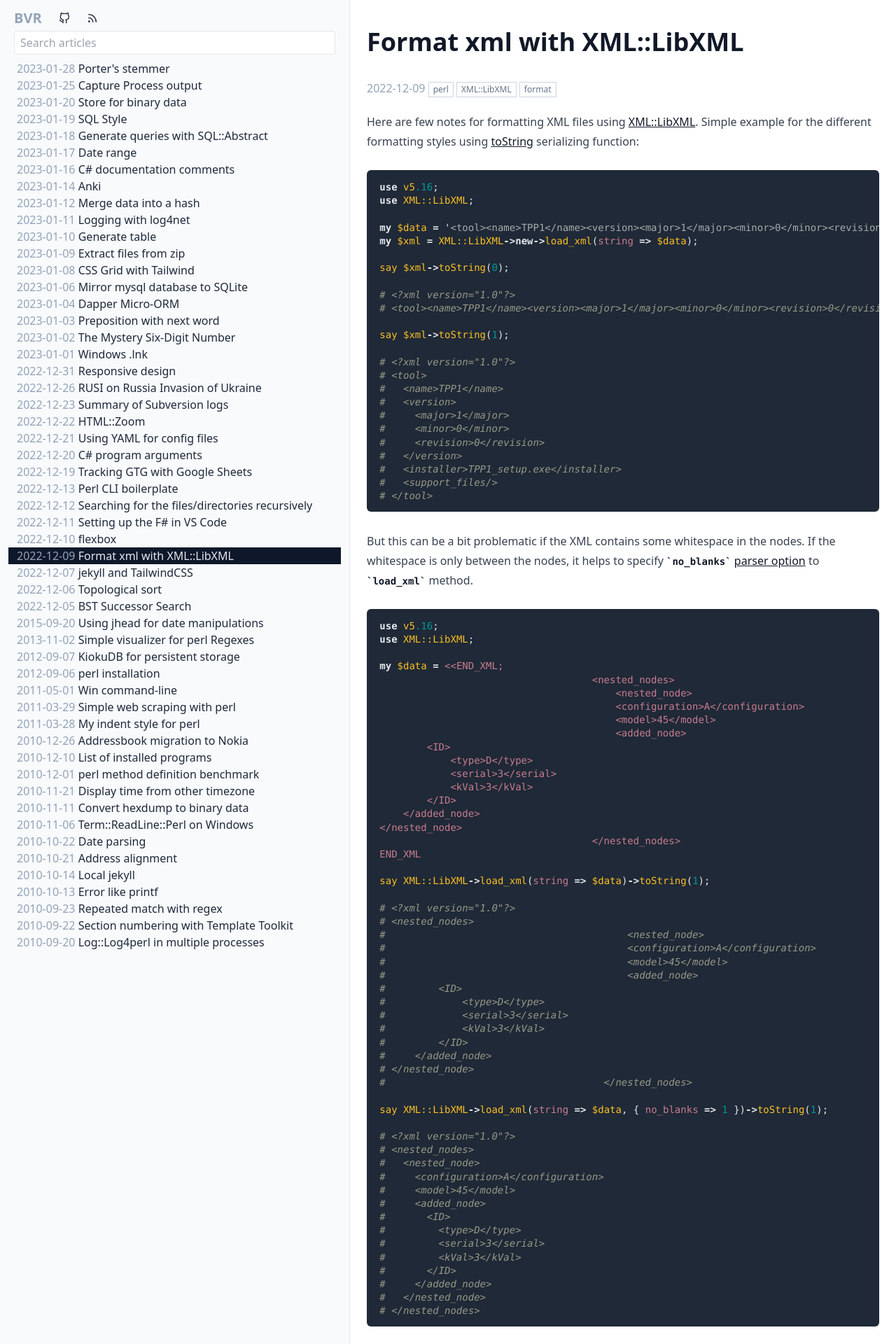
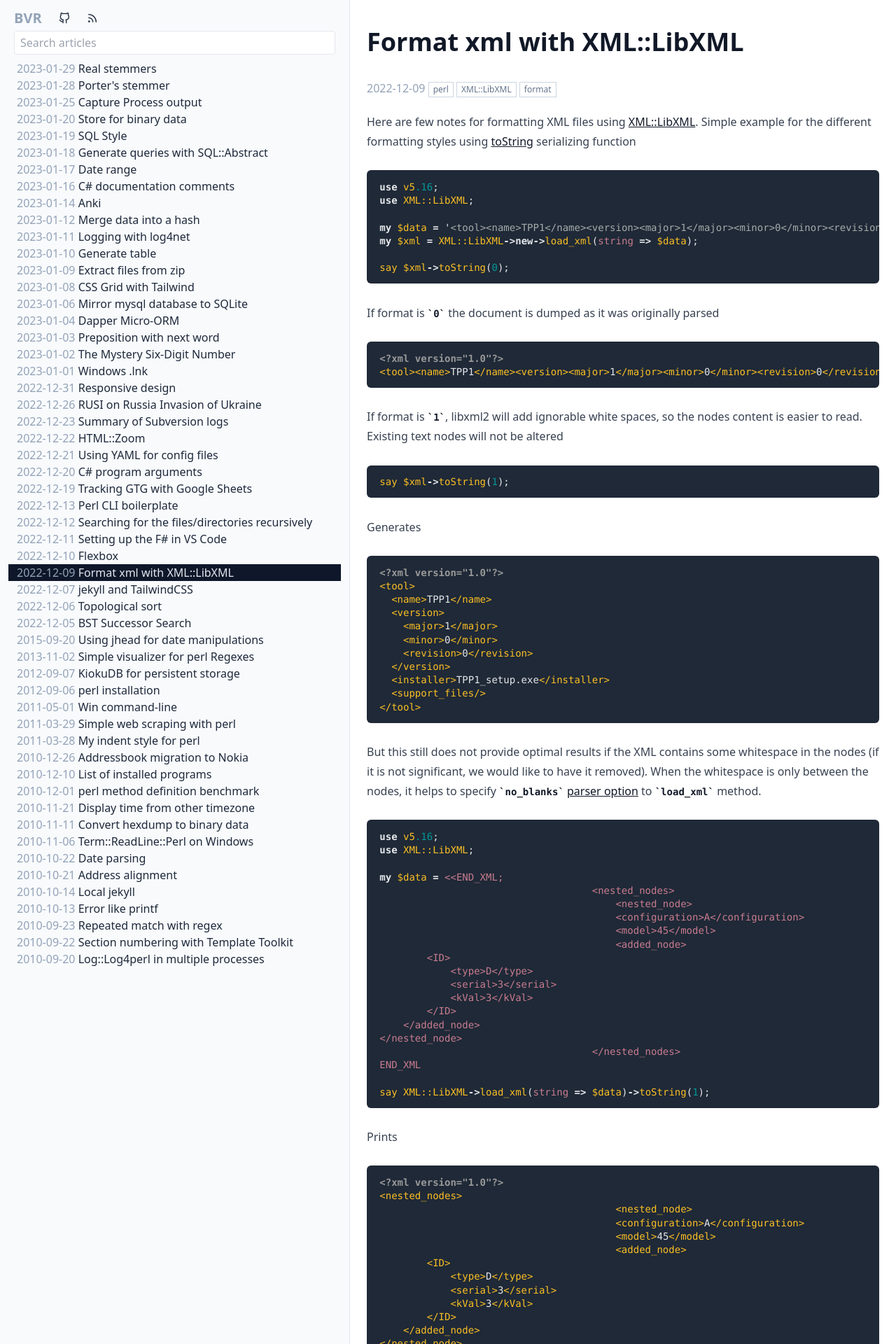
Before and after one commit to bvr/bvr.github.io, a Jekyll site: the page built from _posts/2022-12-09-clean-xml.md, in a window 1280 px wide. Shown: the top 1920 px of the page at 70% size. Built offline with Jekyll 4.4.1, drawn with Linux system fonts in a browser that asks for light colours; some of the changed text lies outside the part shown.

````diff
--- a/_posts/2022-12-09-clean-xml.md
+++ b/_posts/2022-12-09-clean-xml.md
@@ -7,7 +7,7 @@ tags:
   - XML::LibXML
   - format
 ---
-Here are few notes for formatting XML files using [XML::LibXML][1]. Simple example for the different formatting styles using [toString][2] serializing function:
+Here are few notes for formatting XML files using [XML::LibXML][1]. Simple example for the different formatting styles using [toString][2] serializing function
 
 ```perl
 use v5.16;
@@ -17,26 +17,38 @@ my $data = '<tool><name>TPP1</name><version><major>1</major><minor>0</minor><rev
 my $xml = XML::LibXML->new->load_xml(string => $data);
 
 say $xml->toString(0);
-
-# <?xml version="1.0"?>
-# <tool><name>TPP1</name><version><major>1</major><minor>0</minor><revision>0</revision></version><installer>TPP1_setup.exe</installer><support_files/></tool>
-
-say $xml->toString(1);
-
-# <?xml version="1.0"?>
-# <tool>
-#   <name>TPP1</name>
-#   <version>
-#     <major>1</major>
-#     <minor>0</minor>
-#     <revision>0</revision>
-#   </version>
-#   <installer>TPP1_setup.exe</installer>
-#   <support_files/>
-# </tool>
 ```
 
-But this can be a bit problematic if the XML contains some whitespace in the nodes. If the whitespace is only between the nodes, it helps to specify `no_blanks` [parser option][3] to `load_xml` method.
+If format is `0` the document is dumped as it was originally parsed
+
+```xml
+<?xml version="1.0"?>
+<tool><name>TPP1</name><version><major>1</major><minor>0</minor><revision>0</revision></version><installer>TPP1_setup.exe</installer><support_files/></tool>
+```
+
+If format is `1`, libxml2 will add ignorable white spaces, so the nodes content is easier to read. Existing text nodes will not be altered
+
+```perl
+say $xml->toString(1);
+```
+
+Generates
+
+```xml
+<?xml version="1.0"?>
+<tool>
+  <name>TPP1</name>
+  <version>
+    <major>1</major>
+    <minor>0</minor>
+    <revision>0</revision>
+  </version>
+  <installer>TPP1_setup.exe</installer>
+  <support_files/>
+</tool>
+```
+
+But this still does not provide optimal results if the XML contains some whitespace in the nodes (if it is not significant, we would like to have it removed). When the whitespace is only between the nodes, it helps to specify `no_blanks` [parser option][3] to `load_xml` method.
 
 ```perl
 use v5.16;
@@ -59,41 +71,53 @@ my $data = <<END_XML;
 END_XML
 
 say XML::LibXML->load_xml(string => $data)->toString(1);
-
-# <?xml version="1.0"?>
-# <nested_nodes>
-#                                         <nested_node>
-#                                         <configuration>A</configuration>
-#                                         <model>45</model>
-#                                         <added_node>
-#         <ID>
-#             <type>D</type>
-#             <serial>3</serial>
-#             <kVal>3</kVal>
-#         </ID>
-#     </added_node>
-# </nested_node>
-#                                     </nested_nodes>
-
-say XML::LibXML->load_xml(string => $data, { no_blanks => 1 })->toString(1);
-
-# <?xml version="1.0"?>
-# <nested_nodes>
-#   <nested_node>
-#     <configuration>A</configuration>
-#     <model>45</model>
-#     <added_node>
-#       <ID>
-#         <type>D</type>
-#         <serial>3</serial>
-#         <kVal>3</kVal>
-#       </ID>
-#     </added_node>
-#   </nested_node>
-# </nested_nodes>
 ```
 
-If the whitespace is combined with actual values and it is not significant when adjacent to tags, it is possible to trim it:
+Prints
+
+```xml
+<?xml version="1.0"?>
+<nested_nodes>
+                                        <nested_node>
+                                        <configuration>A</configuration>
+                                        <model>45</model>
+                                        <added_node>
+        <ID>
+            <type>D</type>
+            <serial>3</serial>
+            <kVal>3</kVal>
+        </ID>
+    </added_node>
+</nested_node>
+                                    </nested_nodes>
+```
+
+Where with loading like this
+
+```perl
+say XML::LibXML->load_xml(string => $data, { no_blanks => 1 })->toString(1);
+```
+
+Prints
+
+```xml
+<?xml version="1.0"?>
+<nested_nodes>
+  <nested_node>
+    <configuration>A</configuration>
+    <model>45</model>
+    <added_node>
+      <ID>
+        <type>D</type>
+        <serial>3</serial>
+        <kVal>3</kVal>
+      </ID>
+    </added_node>
+  </nested_node>
+</nested_nodes>
+```
+
+Last instance when the whitespace is combined with actual values and it is not significant when adjacent to tags, it is possible to trim it like this
 
 ```perl
 use v5.16;
@@ -108,7 +132,7 @@ for my $node ($root->findnodes('//text()')) {
 say $root->toString(1);
 ```
 
-That's about it for the formatting. Keep your XMLs clean.
+That's about it for the formatting. I like to keep my XMLs clean.
 
 [1]: https://metacpan.org/pod/XML::LibXML
 [2]: https://metacpan.org/dist/XML-LibXML/view/lib/XML/LibXML/Document.pod#toString
````
Also changed, not shown: _posts/2022-12-10-flexbox.md (+1 -1 lines), _posts/2023-01-29-real-stemmer.md (added, +87 -0 lines), notes.md (+0 -1 lines), 1 other file.
